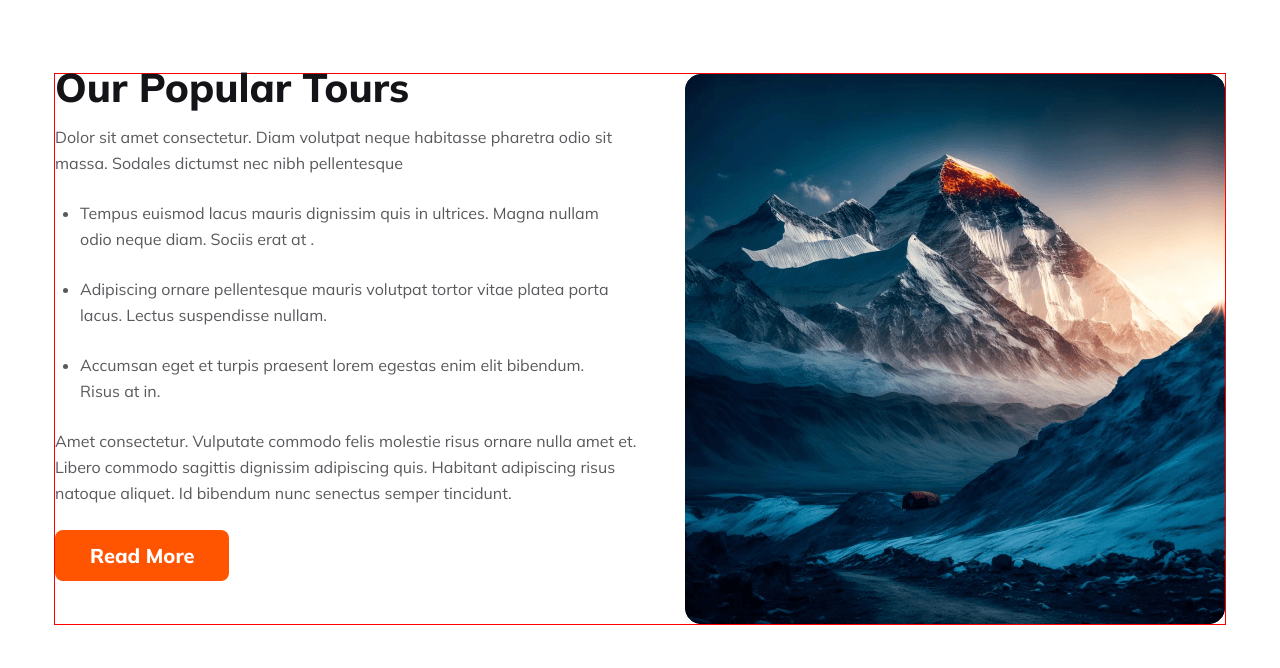
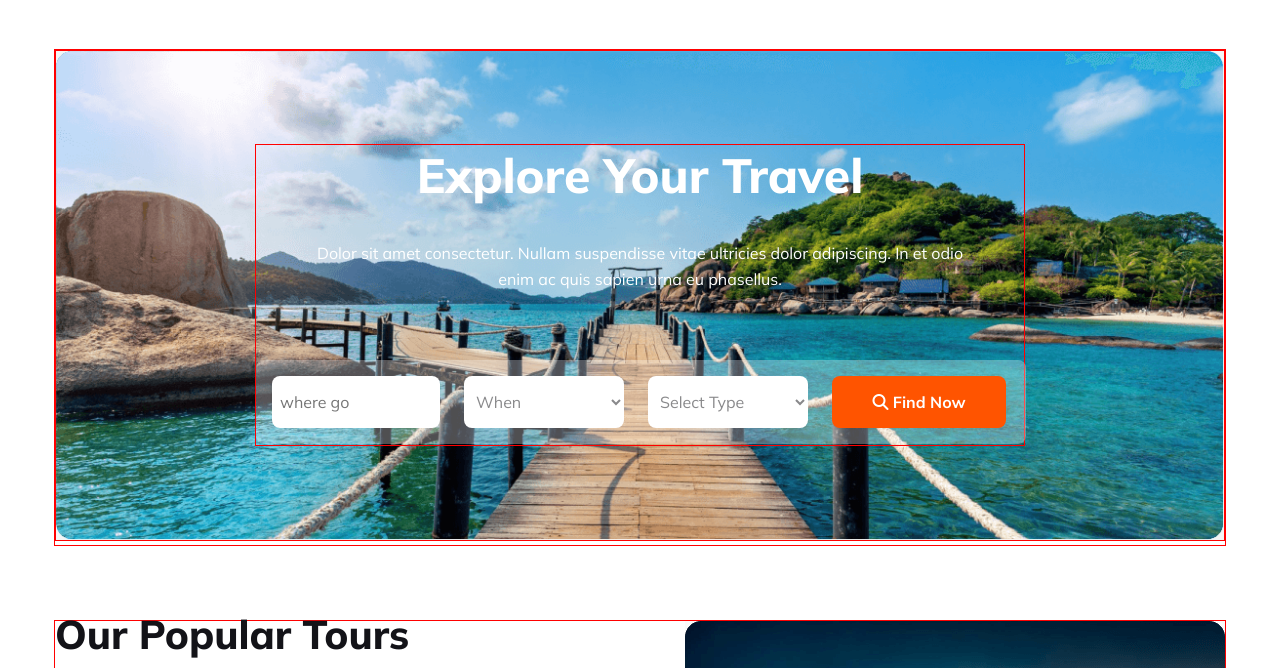
Before and after one commit to didarulZend1981/web9-0916-assignment-02, a plain HTML site: page index.html in a window 1280 px wide. Shown: the part 103-771 px from the top of the page. Drawn offline with Linux system fonts and the light colour scheme.

Commit message:
banner update

```diff
--- a/index.html
+++ b/index.html
@@ -30,6 +30,32 @@
       </div>
 
 
+    </section>
+    <section>
+      <div class="banner main-contain">
+        <div class="banner-img-des">
+          <img src="Images/Group13.png" alt="" class="des-pic">
+          <div class="banner-desc">
+           <h3 class="banner-title">Explore Your Travel</h3>
+            <p class="banner-desc">Dolor sit amet consectetur. Nullam suspendisse vitae ultricies dolor adipiscing. In et odio <br>enim ac quis sapien urna eu phasellus.</p>
+            <div class="baner-form">
+                <input type="text" placeholder="where go" class="where-go">
+
+                <select class="when-go">
+                  <option>When</option>
+                  <option>Dhaka</option>
+                  <option>Khulna</option>
+                </select>
+                <select class="select-type">
+                      <option>Select Type</option>
+                      <option>VIP</option>
+                      <option>Normal</option>
+                </select>
+                <button class="btn primary-serch"><i class="fa-solid fa-magnifying-glass"></i> Find Now</button>
+            </div>
+          </div>
+      </div>
+</div>
     </section>
   </header>
   <main>
--- a/style.css
+++ b/style.css
@@ -60,6 +60,93 @@ span.title-color{
 .nav>ul>li>a:hover{
   color: #FF5400;
 }
+/* banner start */
+.banner-img-des{
+
+  border: 1px solid red;
+  position: relative;
+  display: inline-block;
+
+}
+.banner-img-des img {
+  display: block;
+  width: 100%;
+  height: auto;
+}
+
+div.banner-desc {
+  position: absolute;
+  top: 50%;
+  left: 50%;
+  transform: translate(-50%, -50%);
+  border:1px solid red;
+  text-align: center;
+  width: 768px;
+  height: 300px;
+}
+h3.banner-title{
+  color: #FFF;
+  font-family:"Mulish";
+  font-size: 3rem;
+  font-style: normal;
+  font-weight: 800;
+  line-height: normal;
+  margin-bottom: 35px;
+}
+p.banner-desc{
+  color: #FFF;
+
+text-align: center;
+font-family: Mulish;
+font-size: 1rem;
+font-style: normal;
+font-weight: 400;
+line-height: 26px; /* 162.5% */
+margin-bottom: 68px;
+}
+.baner-form{
+  width: 738px;
+  /* height: 84px; */
+  border-radius: 8px;
+  background: rgba(255, 255, 255, 0.30);
+  display: flex;
+  padding: 16px;
+  align-items:center;
+  gap: 24px;
+}
+button.btn.primary-serch{
+    width: 174px;
+    height: 52px;
+    border-radius: 8px;
+    background: #FF5400;
+    border: 0px;
+    color: #FFF;
+
+    text-align: center;
+    font-family: Mulish;
+    font-size: 16px;
+    font-style: normal;
+    font-weight: 700;
+    line-height: normal;
+}
+
+input.where-go,select.when-go,select.select-type{
+  width: 160px;
+    height: 52px;
+    flex-shrink: 0;
+    border-radius: 8px;
+    background: #FFF;
+    color: rgba(19, 19, 24, 0.50);
+    font-family: Mulish;
+    font-size: 16px;
+    font-style: normal;
+    font-weight: 400;
+    line-height: normal;
+    border: 0px;
+    padding-left: 8px;
+}
+
+/* banner end */
 /* popular Section */
 .popular-tour{
   height: 550px;
```
Also changed, not shown: New Text Document.txt.
